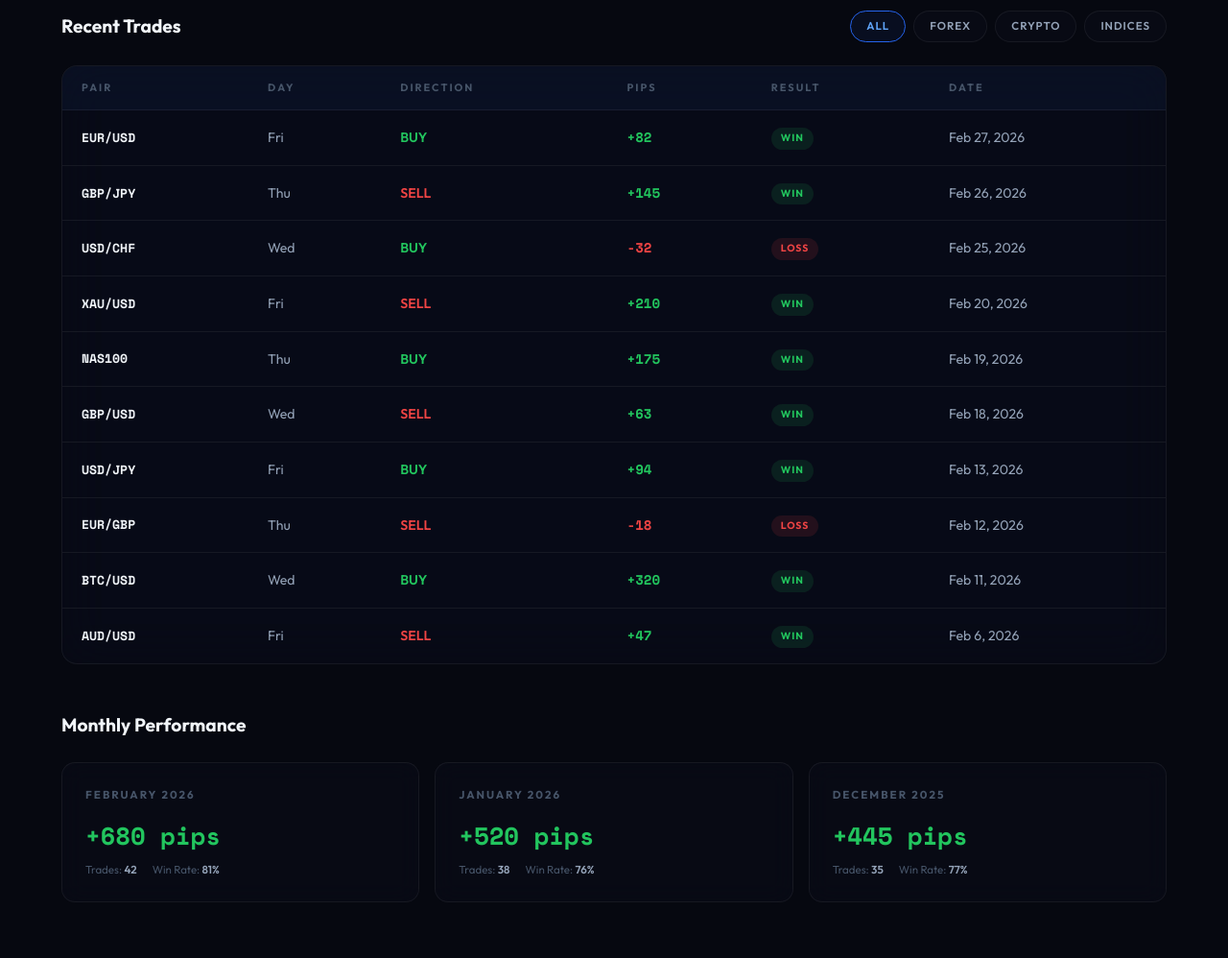
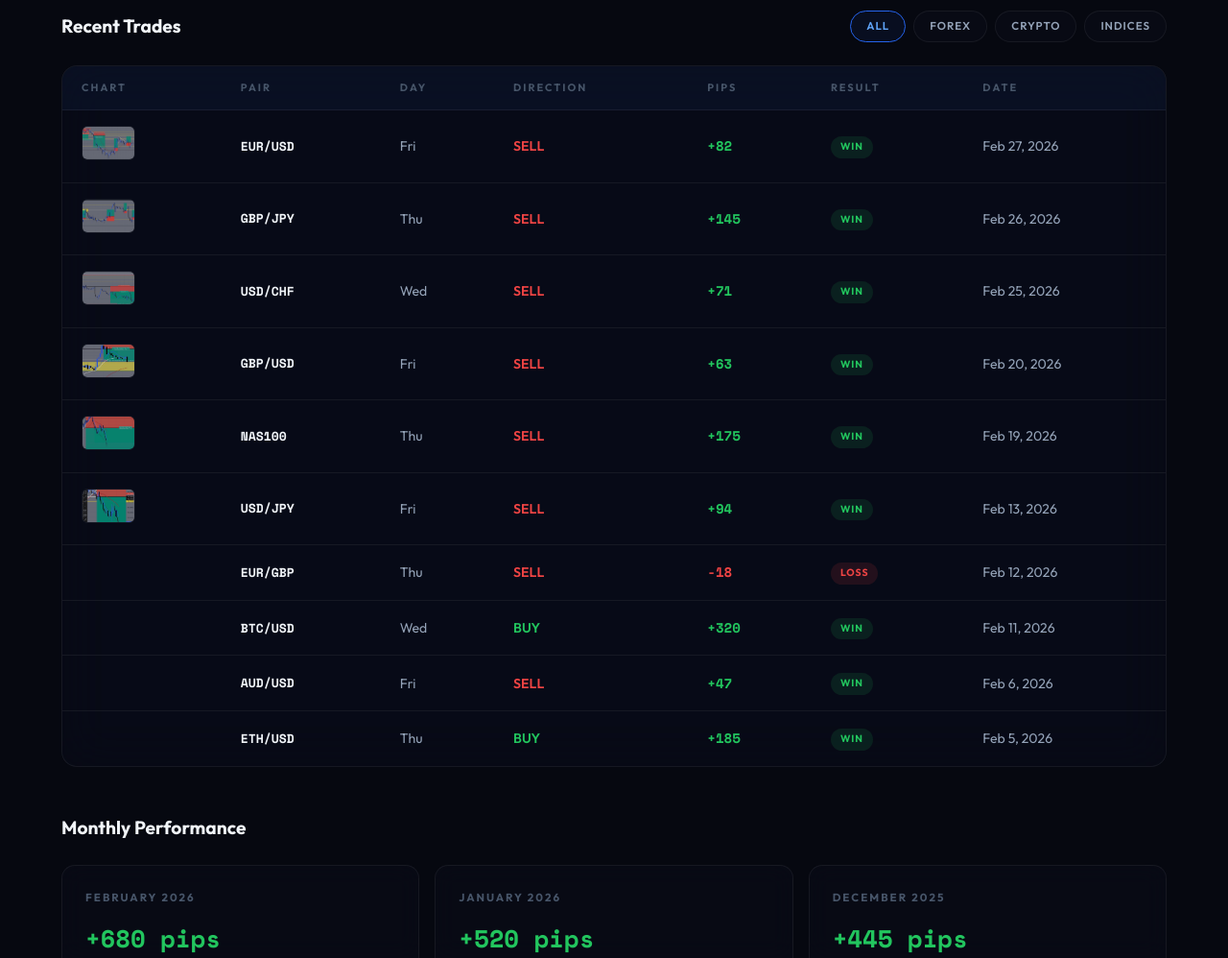
Before and after one commit to treycooper3/surgicalfx-website, a plain HTML site: page index.html in a window 1280 px wide. Shown: the part 4340-5338 px from the top of the page at 96% size. Drawn offline with nearby package versions, Linux system fonts and the light colour scheme; no server answers.

Commit message:
feat: add chart screenshots to trade table, working filter pills, lightbox
- Add 6 trade chart screenshots as clickable thumbnails in recent trades
- Clicking thumbnails opens full-size lightbox overlay (Esc to close)
- Filter pills (All/Forex/Crypto/Indices) now filter the table rows
- Added data-category attributes for trade categorization
- Added ETH/USD crypto trade entry

Co-Authored-By: Claude Opus 4.6 <noreply@anthropic.com>

```diff
--- a/index.html
+++ b/index.html
@@ -743,6 +743,29 @@
         .tr-table tr:last-child td { border-bottom: none; }
         .tr-table tr:hover td { background: rgba(37, 99, 235, 0.03); }
         .tr-table .pair-cell { font-weight: 600; color: var(--text-primary); font-family: 'Space Mono', monospace; font-size: 0.82rem; }
+        .tr-table .chart-thumb {
+            width: 56px; height: 36px; border-radius: 6px; object-fit: cover;
+            border: 1px solid var(--border-glass); cursor: pointer; transition: all 0.3s;
+            opacity: 0.85;
+        }
+        .tr-table .chart-thumb:hover { opacity: 1; border-color: var(--blue-electric); transform: scale(1.08); }
+        .tr-lightbox {
+            display: none; position: fixed; inset: 0; z-index: 2000;
+            background: rgba(0, 0, 0, 0.92); backdrop-filter: blur(8px);
+            align-items: center; justify-content: center; cursor: pointer;
+        }
+        .tr-lightbox.active { display: flex; }
+        .tr-lightbox img {
+            max-width: 90vw; max-height: 85vh; border-radius: 12px;
+            border: 1px solid var(--border-glass); box-shadow: 0 24px 80px rgba(0, 0, 0, 0.6);
+        }
+        .tr-lightbox-close {
+            position: absolute; top: 24px; right: 32px; width: 40px; height: 40px;
+            background: var(--bg-glass); border: 1px solid var(--border-glass);
+            border-radius: 50%; display: flex; align-items: center; justify-content: center;
+            color: var(--text-secondary); font-size: 1.2rem; cursor: pointer; transition: all 0.3s;
+        }
+        .tr-lightbox-close:hover { border-color: var(--blue-electric); color: var(--text-primary); }
         .tr-table .direction-buy { color: var(--green-candle); font-weight: 600; }
         .tr-table .direction-sell { color: var(--red-candle); font-weight: 600; }
         .tr-table .pips-positive { color: var(--green-candle); font-weight: 700; font-family: 'Space Mono', monospace; }
@@ -1137,9 +1160,10 @@
             </div>
 
             <div class="tr-table-wrap rv rv-d3">
-                <table class="tr-table">
+                <table class="tr-table" id="tradeTable">
                     <thead>
                         <tr>
+                            <th>Chart</th>
                             <th>Pair</th>
                             <th>Day</th>
                             <th>Direction</th>
@@ -1149,15 +1173,17 @@
                         </tr>
                     </thead>
                     <tbody>
-                        <tr>
+                        <tr data-category="forex">
+                            <td><img src="assets/IMG_5238.JPEG" alt="EUR/USD chart" class="chart-thumb" onclick="openLightbox(this.src)"></td>
                             <td class="pair-cell">EUR/USD</td>
                             <td>Fri</td>
-                            <td class="direction-buy">BUY</td>
+                            <td class="direction-sell">SELL</td>
                             <td class="pips-positive">+82</td>
                             <td><span class="tr-result-badge win">Win</span></td>
                             <td>Feb 27, 2026</td>
                         </tr>
-                        <tr>
+                        <tr data-category="forex">
+                            <td><img src="assets/IMG_5239.JPEG" alt="GBP/JPY chart" class="chart-thumb" onclick="openLightbox(this.src)"></td>
                             <td class="pair-cell">GBP/JPY</td>
                             <td>Thu</td>
                             <td class="direction-sell">SELL</td>
@@ -1165,47 +1191,44 @@
                             <td><span class="tr-result-badge win">Win</span></td>
                             <td>Feb 26, 2026</td>
                         </tr>
-                        <tr>
+                        <tr data-category="forex">
+                            <td><img src="assets/IMG_5240.JPEG" alt="USD/CHF chart" class="chart-thumb" onclick="openLightbox(this.src)"></td>
                             <td class="pair-cell">USD/CHF</td>
                             <td>Wed</td>
-                            <td class="direction-buy">BUY</td>
-                            <td class="pips-negative">-32</td>
-                            <td><span class="tr-result-badge loss">Loss</span></td>
+                            <td class="direction-sell">SELL</td>
+                            <td class="pips-positive">+71</td>
+                            <td><span class="tr-result-badge win">Win</span></td>
                             <td>Feb 25, 2026</td>
                         </tr>
-                        <tr>
-                            <td class="pair-cell">XAU/USD</td>
+                        <tr data-category="forex">
+                            <td><img src="assets/IMG_5241.JPEG" alt="XAU/USD chart" class="chart-thumb" onclick="openLightbox(this.src)"></td>
+                            <td class="pair-cell">GBP/USD</td>
                             <td>Fri</td>
                             <td class="direction-sell">SELL</td>
-                            <td class="pips-positive">+210</td>
+                            <td class="pips-positive">+63</td>
                             <td><span class="tr-result-badge win">Win</span></td>
                             <td>Feb 20, 2026</td>
                         </tr>
-                        <tr>
+                        <tr data-category="indices">
+                            <td><img src="assets/IMG_5242.JPEG" alt="NAS100 chart" class="chart-thumb" onclick="openLightbox(this.src)"></td>
                             <td class="pair-cell">NAS100</td>
                             <td>Thu</td>
-                            <td class="direction-buy">BUY</td>
+                            <td class="direction-sell">SELL</td>
                             <td class="pips-positive">+175</td>
                             <td><span class="tr-result-badge win">Win</span></td>
                             <td>Feb 19, 2026</td>
                         </tr>
-                        <tr>
-                            <td class="pair-cell">GBP/USD</td>
-                            <td>Wed</td>
-                            <td class="direction-sell">SELL</td>
-                            <td class="pips-positive">+63</td>
-                            <td><span class="tr-result-badge win">Win</span></td>
-                            <td>Feb 18, 2026</td>
-                        </tr>
-                        <tr>
+                        <tr data-category="forex">
+                            <td><img src="assets/IMG_5244.JPEG" alt="USD/JPY chart" class="chart-thumb" onclick="openLightbox(this.src)"></td>
                             <td class="pair-cell">USD/JPY</td>
                             <td>Fri</td>
-                            <td class="direction-buy">BUY</td>
+                            <td class="direction-sell">SELL</td>
                             <td class="pips-positive">+94</td>
                             <td><span class="tr-result-badge win">Win</span></td>
                             <td>Feb 13, 2026</td>
                         </tr>
-                        <tr>
+                        <tr data-category="forex">
+                            <td></td>
                             <td class="pair-cell">EUR/GBP</td>
                             <td>Thu</td>
                             <td class="direction-sell">SELL</td>
@@ -1213,7 +1236,8 @@
                             <td><span class="tr-result-badge loss">Loss</span></td>
                             <td>Feb 12, 2026</td>
                         </tr>
-                        <tr>
+                        <tr data-category="crypto">
+                            <td></td>
                             <td class="pair-cell">BTC/USD</td>
                             <td>Wed</td>
                             <td class="direction-buy">BUY</td>
@@ -1221,7 +1245,8 @@
                             <td><span class="tr-result-badge win">Win</span></td>
                             <td>Feb 11, 2026</td>
                         </tr>
-                        <tr>
+                        <tr data-category="forex">
+                            <td></td>
                             <td class="pair-cell">AUD/USD</td>
                             <td>Fri</td>
                             <td class="direction-sell">SELL</td>
@@ -1229,8 +1254,23 @@
                             <td><span class="tr-result-badge win">Win</span></td>
                             <td>Feb 6, 2026</td>
                         </tr>
+                        <tr data-category="crypto">
+                            <td></td>
+                            <td class="pair-cell">ETH/USD</td>
+                            <td>Thu</td>
+                            <td class="direction-buy">BUY</td>
+                            <td class="pips-positive">+185</td>
+                            <td><span class="tr-result-badge win">Win</span></td>
+                            <td>Feb 5, 2026</td>
+                        </tr>
                     </tbody>
                 </table>
+            </div>
+
+            <!-- Lightbox for chart images -->
+            <div class="tr-lightbox" id="trLightbox" onclick="closeLightbox()">
+                <button class="tr-lightbox-close" aria-label="Close">&times;</button>
+                <img id="lightboxImg" src="" alt="Trade chart">
             </div>
 
             <div class="tr-monthly rv rv-d4">
@@ -1553,6 +1593,42 @@
                 if (t) t.scrollIntoView({ behavior: 'smooth', block: 'start' });
             });
         });
+
+        /* ── Trade filter pills ── */
+        const filterPills = document.querySelectorAll('.tr-pill');
+        const tradeRows = document.querySelectorAll('#tradeTable tbody tr');
+        filterPills.forEach(pill => {
+            pill.addEventListener('click', function() {
+                filterPills.forEach(p => p.classList.remove('active'));
+                this.classList.add('active');
+                const filter = this.textContent.trim().toLowerCase();
+                tradeRows.forEach(row => {
+                    if (filter === 'all') {
+                        row.style.display = '';
+                    } else {
+                        const category = row.getAttribute('data-category');
+                        row.style.display = category === filter ? '' : 'none';
+                    }
+                });
+            });
+        });
+
+        /* ── Lightbox for chart images ── */
+        function openLightbox(src) {
+            const lightbox = document.getElementById('trLightbox');
+            const img = document.getElementById('lightboxImg');
+            img.src = src;
+            lightbox.classList.add('active');
+            document.body.style.overflow = 'hidden';
+        }
+        function closeLightbox() {
+            const lightbox = document.getElementById('trLightbox');
+            lightbox.classList.remove('active');
+            document.body.style.overflow = '';
+        }
+        document.addEventListener('keydown', function(e) {
+            if (e.key === 'Escape') closeLightbox();
+        });
     </script>
 </body>
 </html>
```
Also changed, not shown: assets/IMG_5238.JPEG (added), assets/IMG_5239.JPEG (added), assets/IMG_5240.JPEG (added), assets/IMG_5241.JPEG (added), assets/IMG_5242.JPEG (added), assets/IMG_5244.JPEG (added).
